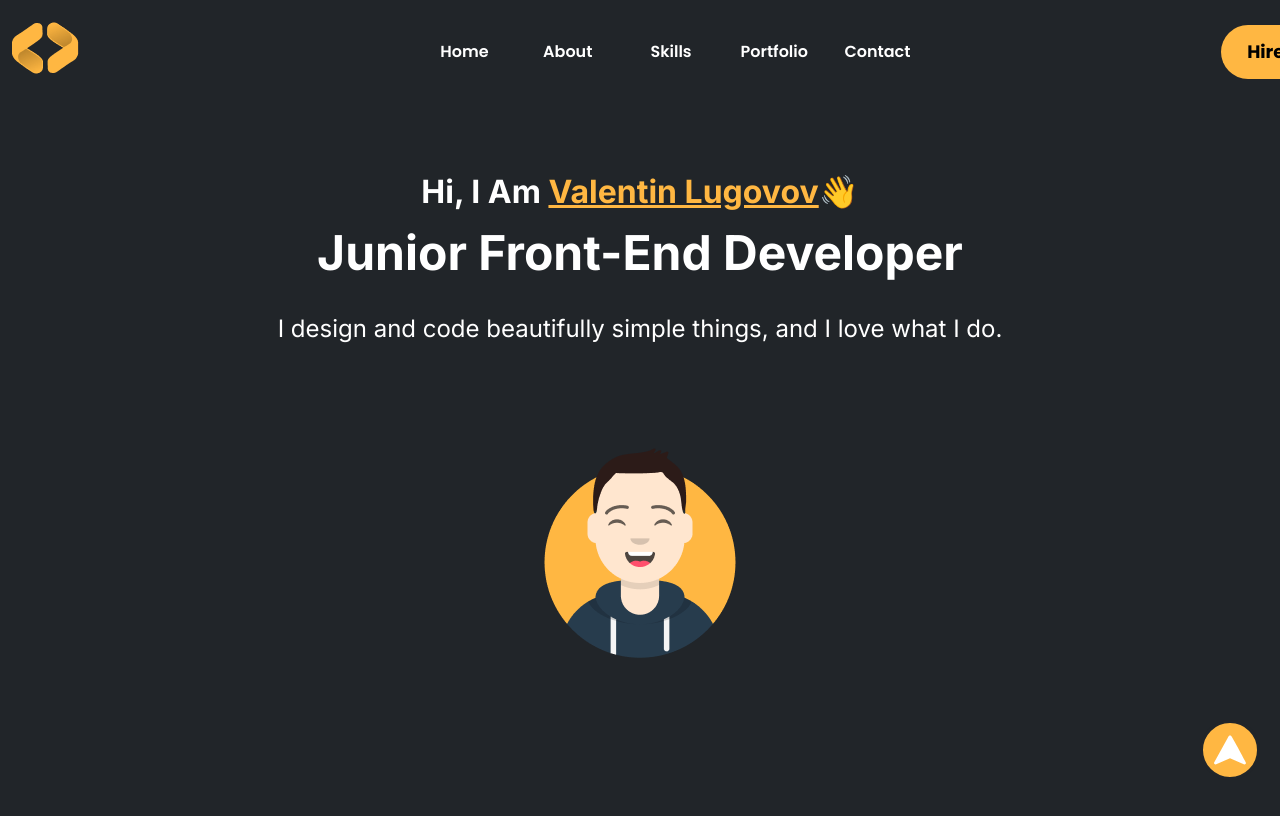
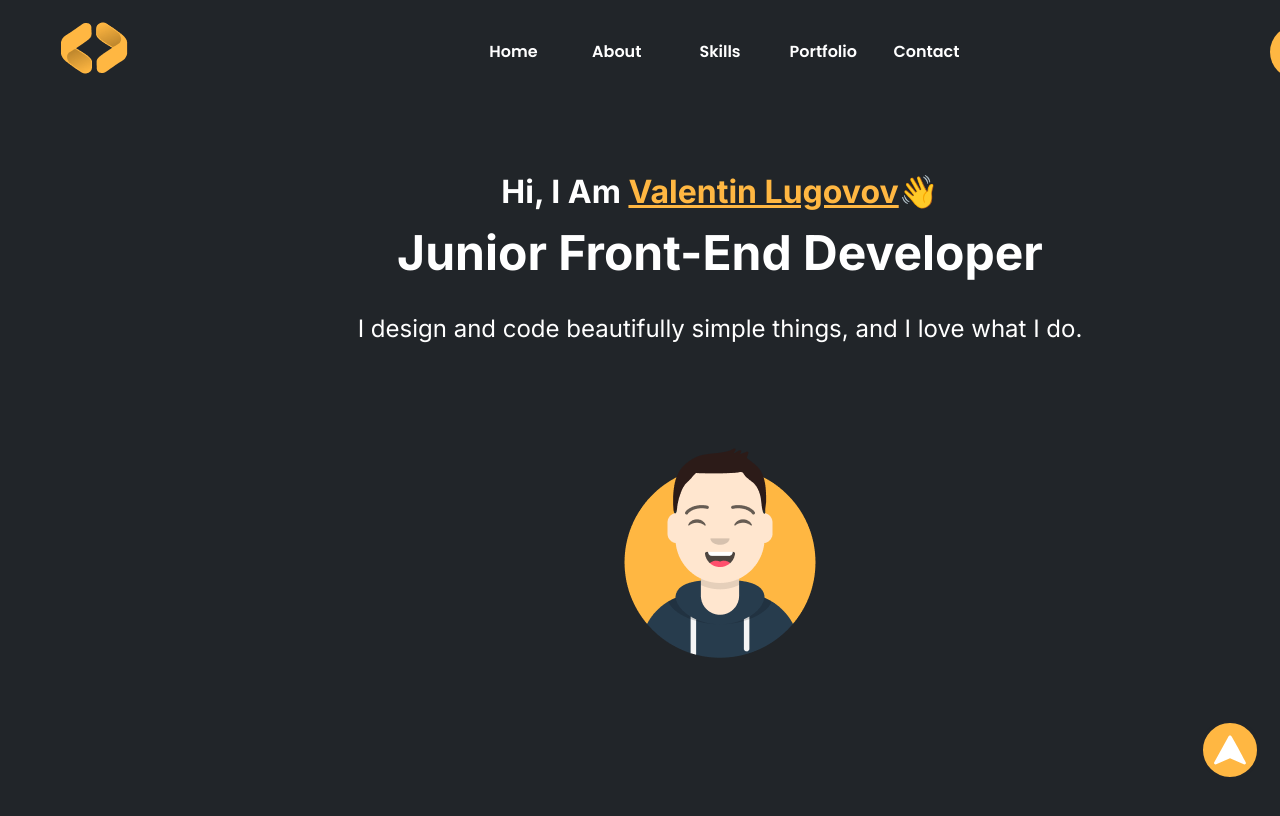
Before and after one commit to ValentinLugovov/portfolio, a React (Create React App) app: page / in a window 1280 px wide. Shown: the top 816 px of the page. Built offline with nearby package versions, Linux system fonts and the light colour scheme.

Commit message:
Adds min-width App

```diff
--- a/src/App.css
+++ b/src/App.css
@@ -1,6 +1,6 @@
 .App {
   background-color: #212529;
-  /* width: 1440px; */
+  min-width: 1440px;
   height: 4800px;
 }
 
@@ -34,3 +34,8 @@ a {
 .to-up:hover {
   transform: scale(1.2) !important;
 }
+
+.sorry {
+  margin: 0 auto;
+  font-size: large;
+}
```
